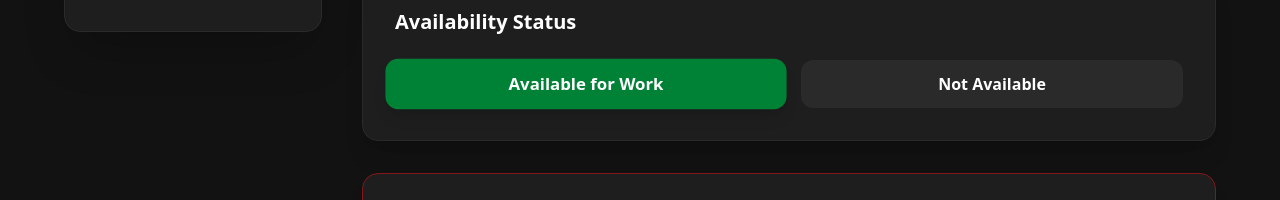
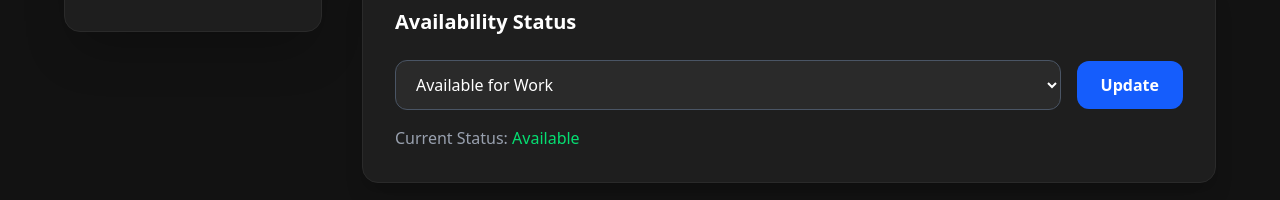
Before and after one commit to ShahanwazSaddam144/get-a-developer2, a Next.js app: page /Settings in a window 1280 px wide. Shown: the part 407-607 px from the top of the page. Built offline with nearby package versions, Linux system fonts and the light colour scheme; no server answers.

Commit message:
done for now

```diff
--- a/app/Developer/[id]/page.js
+++ b/app/Developer/[id]/page.js
@@ -10,6 +10,7 @@ const DeveloperProfile = () => {
   const router = useRouter();
   const [profile, setProfile] = useState(null);
   const [loading, setLoading] = useState(true);
+  const [status, setStatus] = useState(null); // <-- added for availability
 
   useEffect(() => {
     const fetchProfile = async () => {
@@ -19,6 +20,22 @@ const DeveloperProfile = () => {
 
         if (data.success) {
           setProfile(data.profile);
+
+          // Fetch profile availability status
+          try {
+            const statusRes = await fetch(`http://localhost:5000/api/profilestatus/${params.id}`);
+            const statusData = await statusRes.json();
+
+            if (statusData.success) {
+              setStatus(statusData.status);
+            } else {
+              setStatus({ available: false }); // default if no status found
+            }
+          } catch (err) {
+            console.error("Failed to fetch profile status:", err);
+            setStatus({ available: false });
+          }
+
         } else {
           router.push("/Developer");
         }
@@ -83,7 +100,11 @@ const DeveloperProfile = () => {
                       alt={profile.name}
                       className="w-32 h-32 md:w-40 md:h-40 rounded-xl object-cover border-3 border-blue-500 shadow-2xl"
                     />
-                    <div className="absolute bottom-2 right-2 w-4 h-4 bg-green-500 rounded-full border-2 border-[#1e1e1e] shadow-lg" />
+                    <div
+                      className={`absolute bottom-2 right-2 w-4 h-4 rounded-full border-2 border-[#1e1e1e] shadow-lg ${
+                        status?.available ? "bg-green-500" : "bg-gray-400"
+                      }`}
+                    />
                   </div>
 
                   <div className="flex-1">
@@ -94,7 +115,13 @@ const DeveloperProfile = () => {
 
                     <div className="flex items-center gap-4 mb-6">
                       <div className="flex items-center gap-2">
-                        <span className="text-green-400 text-sm font-semibold">● Available</span>
+                        <span
+                          className={`text-sm font-semibold ${
+                            status?.available ? "text-green-400" : "text-gray-500"
+                          }`}
+                        >
+                          ● {status?.available ? "Available" : "Not Available"}
+                        </span>
                       </div>
                     </div>
 
--- a/app/Settings/page.js
+++ b/app/Settings/page.js
@@ -78,7 +78,7 @@ const AccountSettings = () => {
     fetchUser();
   }, [router]);
 
-  // Update availability on click
+  // Update availability on submit
   const updateAvailability = async (newStatus) => {
     try {
       setAvailability(newStatus); // update UI immediately
@@ -201,35 +201,42 @@ const AccountSettings = () => {
               </div>
             </div>
 
-            {/* Availability */}
+            {/* Availability (REPLACED WITH SELECT + FORM) */}
             <div className="bg-[#1e1e1e] p-8 rounded-2xl shadow-xl border border-[#2a2a2a]">
               <h3 className="text-xl font-semibold mb-6">
                 Availability Status
               </h3>
 
-              <div className="flex gap-6">
-                <button
-                  onClick={() => updateAvailability("Available")}
-                  className={`flex-1 py-3 rounded-xl font-semibold transition ${
-                    availability === "Available"
-                      ? "bg-green-700 scale-105 shadow-lg"
-                      : "bg-[#2a2a2a] hover:bg-green-800"
-                  }`}
+              <form
+                onSubmit={async (e) => {
+                  e.preventDefault();
+                  updateAvailability(availability);
+                }}
+                className="flex gap-4 items-center"
+              >
+                <select
+                  value={availability}
+                  onChange={(e) => setAvailability(e.target.value)}
+                  className="flex-1 py-3 px-4 rounded-xl bg-[#2a2a2a] text-white border border-gray-600 focus:outline-none focus:ring-2 focus:ring-blue-500"
                 >
-                  Available for Work
-                </button>
+                  <option value="Available">Available for Work</option>
+                  <option value="Not Available">Not Available</option>
+                </select>
 
                 <button
-                  onClick={() => updateAvailability("Not Available")}
-                  className={`flex-1 py-3 rounded-xl font-semibold transition ${
-                    availability === "Not Available"
-                      ? "bg-red-600 scale-105 shadow-lg"
-                      : "bg-[#2a2a2a] hover:bg-red-700"
-                  }`}
+                  type="submit"
+                  className="bg-blue-600 hover:bg-blue-700 py-3 px-6 rounded-xl font-semibold transition"
                 >
-                  Not Available
+                  Update
                 </button>
-              </div>
+              </form>
+
+              <p className="mt-4 text-gray-400">
+                Current Status:{" "}
+                <span className={availability === "Available" ? "text-green-400" : "text-red-500"}>
+                  {availability}
+                </span>
+              </p>
             </div>
 
             {/* Danger Zone */}
```
